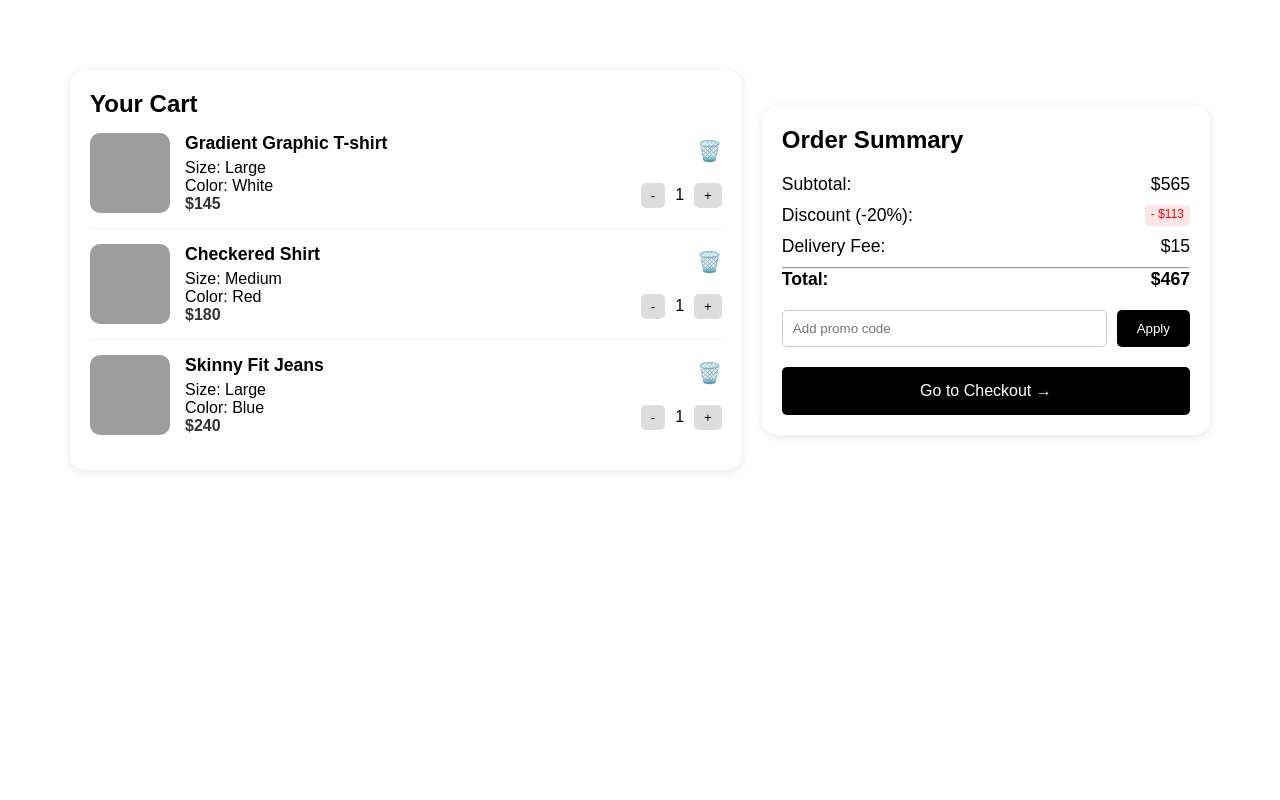
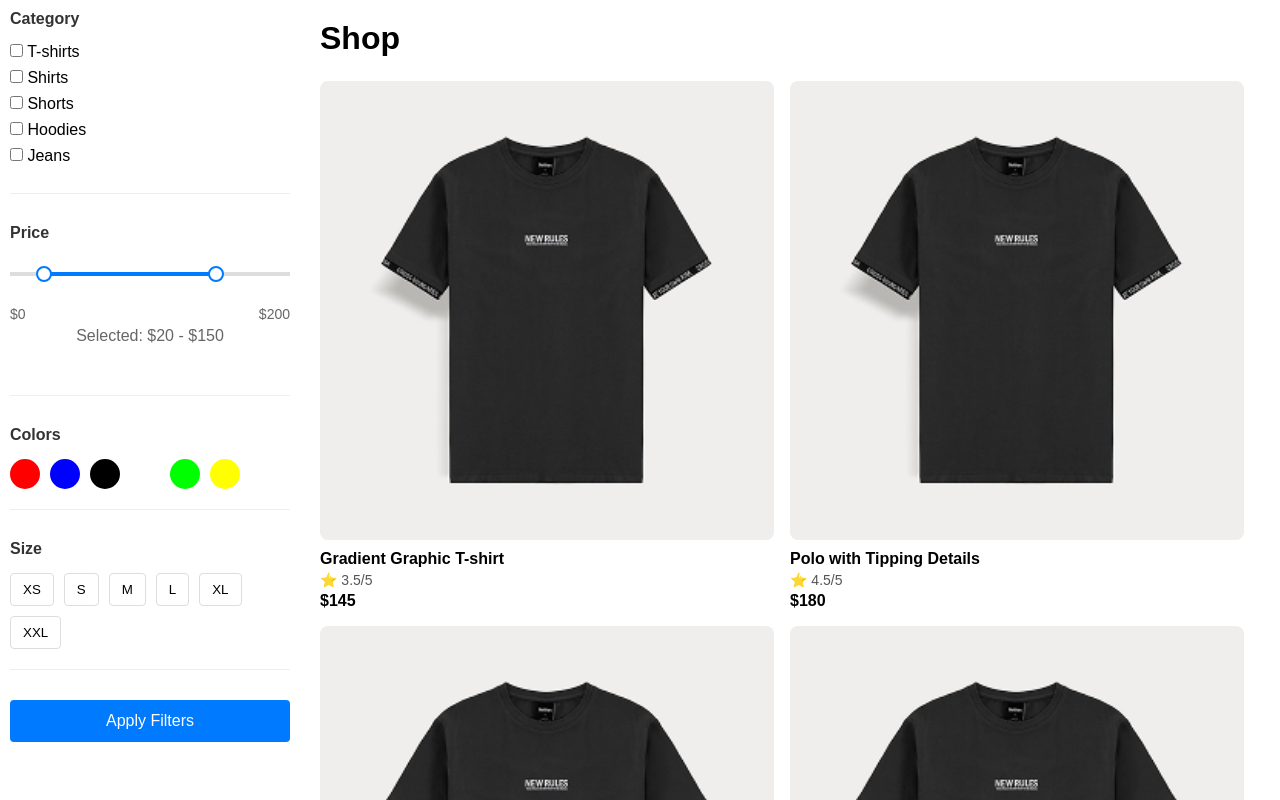
Before and after one commit to webbyahtisham/Ecommerce-website, a React (Vite) app: page / in a window 1280 px wide. Built offline with nearby package versions, Linux system fonts and the light colour scheme; grey boxes are pictures that could not be loaded.

Commit message:
Import react router and also setting react router only for shop.jsx to productdeatail.jsx

```diff
--- a/src/App.jsx
+++ b/src/App.jsx
@@ -1,16 +1,15 @@
-import './App.css'
-import Cart from './assets/Pages/Cart'
-// import Shop from './assets/Pages/Shop'
-// import HomePage from './assets/Pages/HomePage'
-// import ProductDetail from './assets/Pages/ProductDetail'
+import './App.css';
+import { Routes, Route } from 'react-router-dom';
+import Shop from './assets/Pages/Shop';
+import ProductDetail from './assets/Pages/ProductDetail';
+
 function App() {
   return (
-    <>
-      {/* <HomePage/> */}
-      {/* <ProductDetail/> */}
-      {/* <Shop/> */}
-      <Cart/>
-    </>
-  )
+    <Routes>
+      <Route path="/" element={<Shop />} />
+      <Route path="/product/:id/:title" element={<ProductDetail />} />
+    </Routes>
+  );
 }
-export default App
+
+export default App;
```
Also changed, not shown: src/main.jsx (+9 -7 lines).
